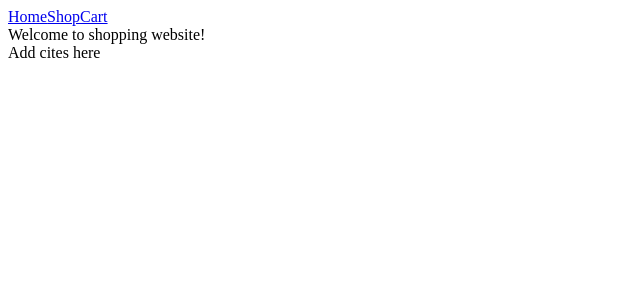
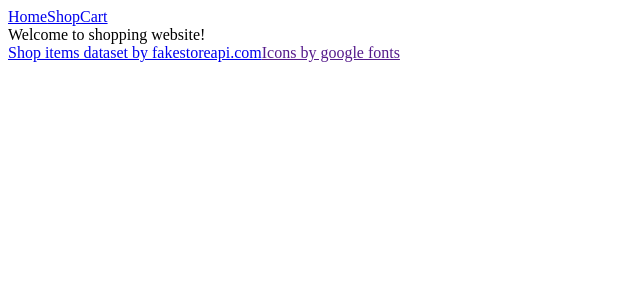
Before and after one commit to kritikabhat/shop, a React (Vite) app: page / in a window 1280 px wide. Shown: the top 300 px of the page, without its empty margins (0-640 px from the left). Built offline with nearby package versions, Linux system fonts and the light colour scheme; no server answers.

Commit message:
feat: add to cart now adds to cart state array internally

```diff
--- a/src/helper/ItemCard.jsx
+++ b/src/helper/ItemCard.jsx
@@ -1,10 +1,4 @@
 /**
- * API call should be in Shop page, and it passes data here.
- * Figure out key, id for each item
- *
- * Same btn functionality as in Cart initially.
- *
- * later: Can the Btns initialy be only Add, then change if amount > 0
  *
  * @returns Card for each item on sale
  */
@@ -13,13 +7,40 @@ const handleClickItem = () => {
   // this is useless, delete it if it interferes with the Btn onclicks
 }
 
-const ItemCard = ({ obj }) => {
+const ItemCard = ({ obj, productsObjArray, cart, setCart }) => {
+
+  const handleAddToCart = (e) => {
+    // If in helper, need to pass e, productsObjArray, cart, setCart
+
+    const updateItemTotalBtnDiv = e.target.parentNode.getElementsByClassName("updateItemTotalBtnDiv")[0]
+    updateItemTotalBtnDiv.style.display = "block"
+
+    const addToCartBtn = e.target.parentNode.getElementsByClassName("addToCartBtn")[0]
+    addToCartBtn.style.display = "none"
+
+    const id = e.target.parentNode.id
+    const newItem = productsObjArray.filter((item) => (item.id.toString() === id))[0]
+    const cartItem = {
+      id: newItem.id,
+      title: newItem.title,
+      price: newItem.price,
+      total: 1
+    }
+    setCart(cart => [...cart, cartItem])
+  }
+
   return (
-    <div className="itemCard" key={obj.id}>
-      <div className="imgDiv" onClick={handleClickItem}>
+    <div className="itemCard" key={obj.id} id={obj.id}>
+      <div className="itemRating">{obj.rating.rate}</div>
+      <div className="imgDiv" >
         <img src={obj.image} alt={`Image of ${obj.title}`} />
       </div>
       <div className="itemName">{obj.title}</div>
+      <button onClick={handleAddToCart} className="addToCartBtn" type="button">Add to Cart</button>
+      <div className="updateItemTotalBtnDiv" style={{display: "none"}}>
+        <button type="button">+</button>
+        <button type="button">-</button>
+      </div>
     </div>
   )
 }
--- a/src/pages/Home.jsx
+++ b/src/pages/Home.jsx
@@ -13,7 +13,10 @@ const Home = () => {
 
       </div>
     </section>
-    <footer>Add cites here</footer>
+    <footer>
+      <a href="https://fakestoreapi.com/" title="fake store api">Shop items dataset by fakestoreapi.com</a>
+      <a href="" title="icons">Icons by google fonts</a>
+    </footer>
   </>
   )
 }
--- a/src/pages/Shop.jsx
+++ b/src/pages/Shop.jsx
@@ -5,17 +5,18 @@
  *
  * @returns page listing of items to purchase
  */
+import { useState } from "react"
 import ItemCard from "../helper/ItemCard"
 
+const Shop = ({ productsObjArray, cart, setCart }) => {
 
-const Shop = ({ productsObjArray }) => {
   return (
   <>
     <section className="shopArea">
       {
         productsObjArray.map((obj) => {
           return (
-          <ItemCard obj={obj} key={obj.id}/>
+          <ItemCard obj={obj} productsObjArray={productsObjArray} cart={cart} setCart={setCart} key={obj.id}/>
           )
         })
       }
--- a/src/routes/PageRoutes.jsx
+++ b/src/routes/PageRoutes.jsx
@@ -6,12 +6,12 @@ import ErrorPage from "../helper/ErrorPage.jsx"
 
 export default function PageRoutes() {
     const { name } = useParams()
-    const [productsObjArray, setProductsObjArray] = useOutletContext()
+    const [productsObjArray, setProductsObjArray, cart, setCart] = useOutletContext()
 
     return (<>
     <section>
         {
-        name === "shop" ? (<Shop productsObjArray={productsObjArray} />)
+        name === "shop" ? (<Shop productsObjArray={productsObjArray} cart={cart} setCart={setCart} />)
         : name === "cart" ? (<Cart />)
         : name === "home" ? (<Home />)
         : <ErrorPage />
--- a/src/routes/Root.jsx
+++ b/src/routes/Root.jsx
@@ -5,6 +5,7 @@ import ShopNavBar from '../helper/ShopNavBar.jsx'
 function Root() {
   const [loading, setLoading] = useState(false)
   const [productsObjArray, setProductsObjArray] = useState([])
+  const [cart, setCart] = useState([])
 
   useEffect(() => {
     const fetchProducts = async () => {
@@ -38,7 +39,7 @@ function Root() {
       <header>
         <ShopNavBar />
       </header>
-      <Outlet context={[productsObjArray, setProductsObjArray]} />
+      <Outlet context={[productsObjArray, setProductsObjArray, cart, setCart]} />
     </>
   )
 }
```
